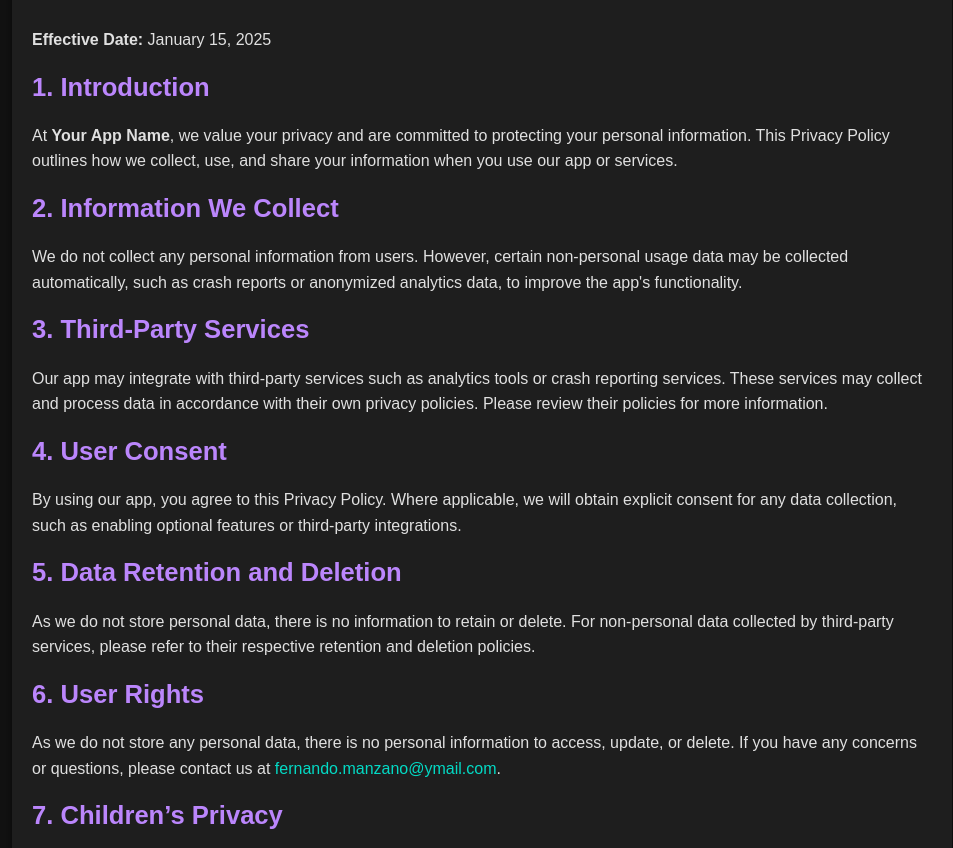
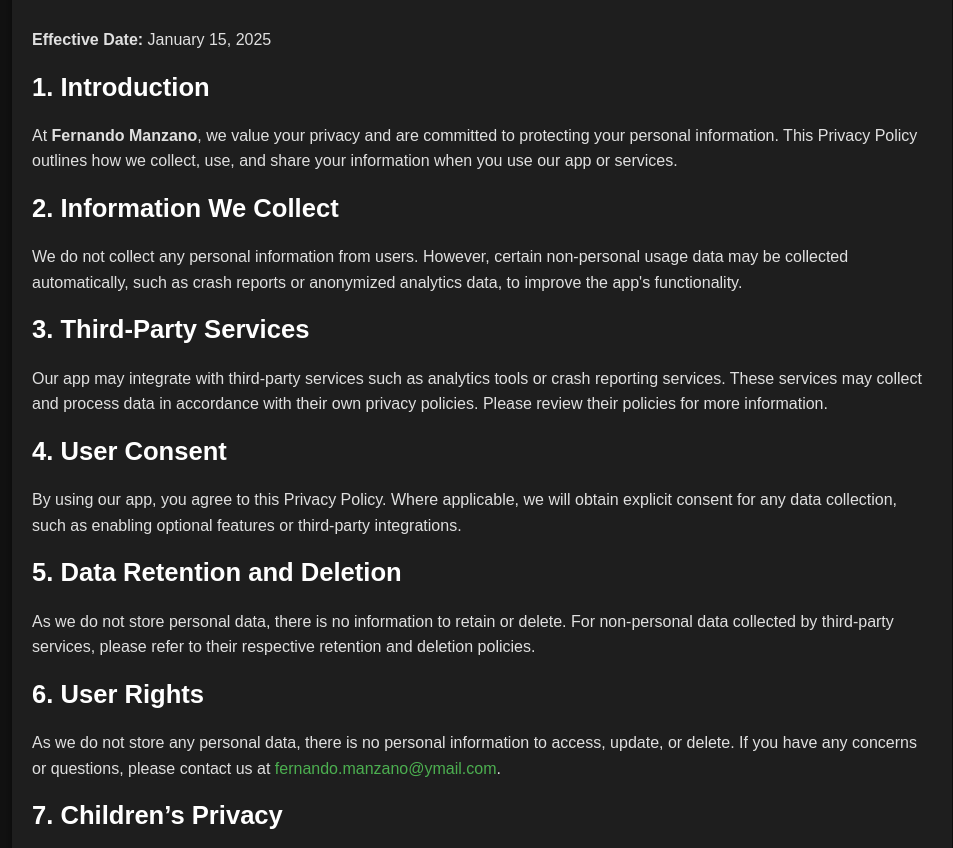
Before and after one commit to fernando-manzano/app-pages, a plain HTML site: page index.html in a window 1280 px wide. Shown: the part 88-936 px from the top of the page, without its empty margins (158-1111 px from the left). Drawn offline with Linux system fonts and the light colour scheme.

Commit message:
Update index.html

```diff
--- a/index.html
+++ b/index.html
@@ -37,7 +37,7 @@
         .content h2 {
             font-size: 1.6em;
             margin-top: 20px;
-            color: #bb86fc;
+            color: #ffffff;
         }
 
         .content p, .content ul {
@@ -68,7 +68,7 @@
 
         /* Links styling */
         a {
-            color: #03dac5;
+            color: #4CAF50;
             text-decoration: none;
         }
 
@@ -87,7 +87,7 @@
             <p><strong>Effective Date:</strong> January 15, 2025</p>
 
             <h2>1. Introduction</h2>
-            <p>At <strong>Your App Name</strong>, we value your privacy and are committed to protecting your personal information. This Privacy Policy outlines how we collect, use, and share your information when you use our app or services.</p>
+            <p>At <strong>Fernando Manzano</strong>, we value your privacy and are committed to protecting your personal information. This Privacy Policy outlines how we collect, use, and share your information when you use our app or services.</p>
 
             <h2>2. Information We Collect</h2>
             <p>We do not collect any personal information from users. However, certain non-personal usage data may be collected automatically, such as crash reports or anonymized analytics data, to improve the app's functionality.</p>
@@ -113,6 +113,7 @@
             <h2>9. Contact Us</h2>
             <p>If you have questions about this Privacy Policy, please contact us at:
                 <br>Email: <a href="mailto:fernando.manzano@ymail.com">fernando.manzano@ymail.com</a>
+
             </p>
         </section>
 
```
